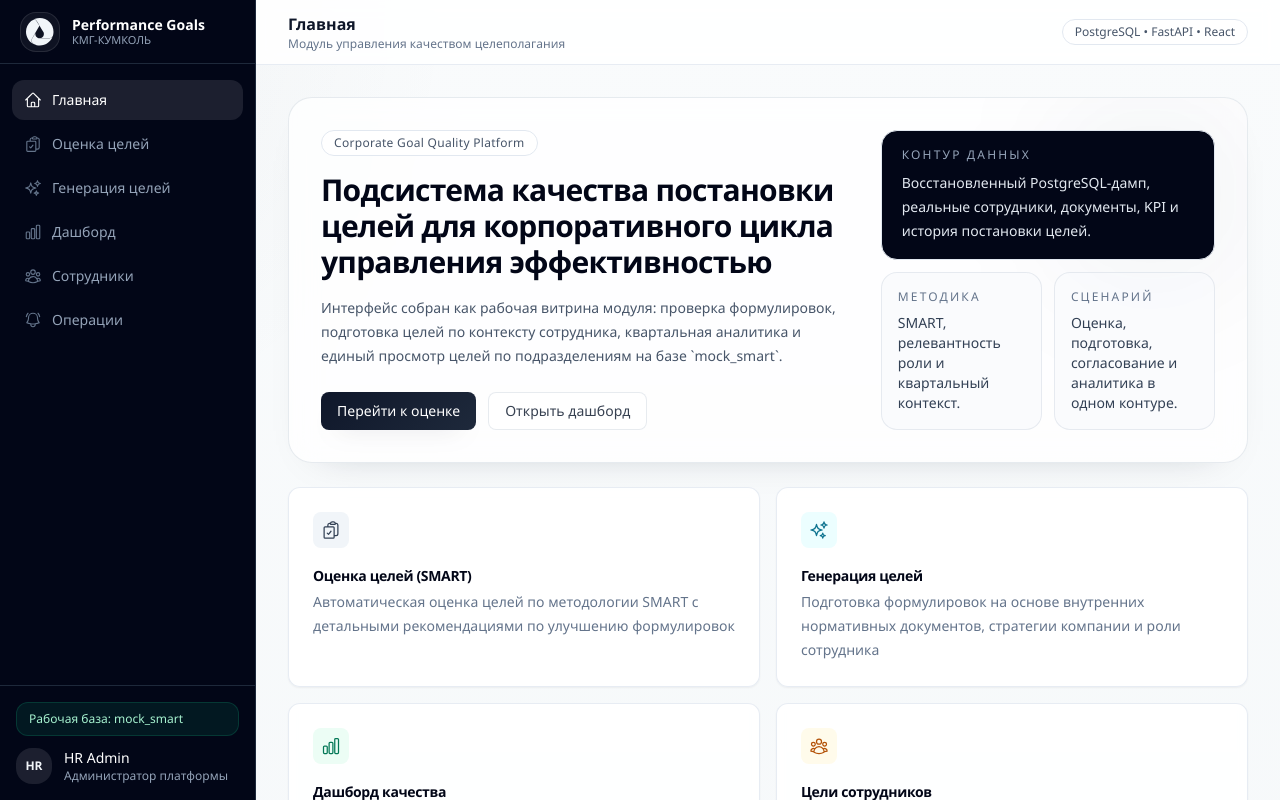
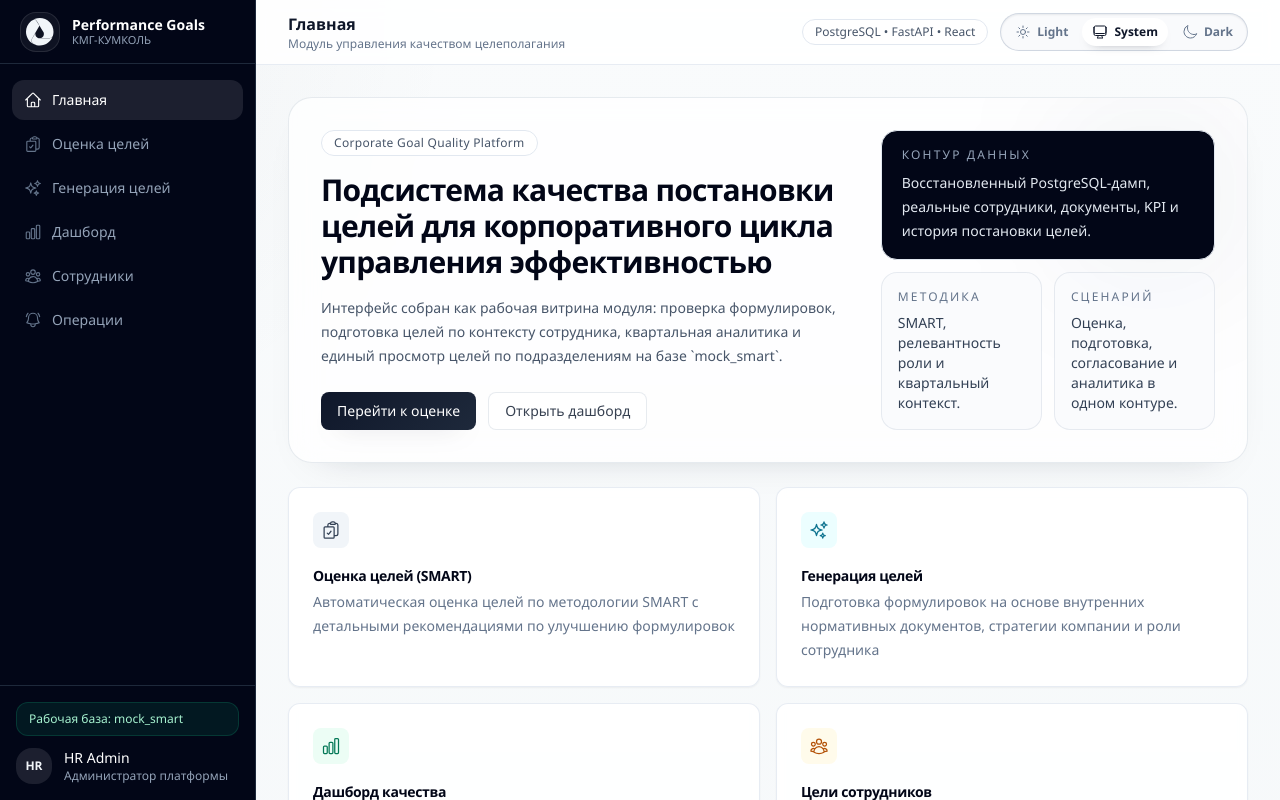
Before and after one commit to sh1dzn/HR_KMG, a React (Vite) app in the folder frontend/: page / in a window 1280 px wide. Shown: the top 800 px of the page. Built offline with nearby package versions, Linux system fonts and the light colour scheme; no server answers.

Commit message:
feat: add global dark mode with persistent theme switcher

```diff
--- a/frontend/src/App.jsx
+++ b/frontend/src/App.jsx
@@ -8,6 +8,9 @@ import {
   UserGroupIcon,
   BellAlertIcon,
   Bars3Icon,
+  ComputerDesktopIcon,
+  MoonIcon,
+  SunIcon,
   XMarkIcon,
 } from '@heroicons/react/24/outline'
 import GoalEvaluation from './pages/GoalEvaluation'
@@ -39,11 +42,73 @@ const pageTitles = {
 function App() {
   const location = useLocation()
   const [mobileMenuOpen, setMobileMenuOpen] = useState(false)
+  const [themeMode, setThemeMode] = useState('system')
+  const [systemTheme, setSystemTheme] = useState('light')
   const currentTitle = pageTitles[location.pathname] || 'HR AI Module'
+  const resolvedTheme = themeMode === 'system' ? systemTheme : themeMode
+
+  useEffect(() => {
+    const mq = window.matchMedia('(prefers-color-scheme: dark)')
+    const applySystemTheme = () => {
+      setSystemTheme(mq.matches ? 'dark' : 'light')
+    }
+    applySystemTheme()
+
+    const storedMode = localStorage.getItem('kmg-theme-mode')
+    const legacyTheme = localStorage.getItem('kmg-theme')
+    if (storedMode === 'light' || storedMode === 'dark' || storedMode === 'system') {
+      setThemeMode(storedMode)
+    } else if (legacyTheme === 'light' || legacyTheme === 'dark') {
+      setThemeMode(legacyTheme)
+    } else {
+      setThemeMode('system')
+    }
+
+    mq.addEventListener('change', applySystemTheme)
+    return () => mq.removeEventListener('change', applySystemTheme)
+  }, [])
+
+  useEffect(() => {
+    const root = document.documentElement
+    root.classList.toggle('theme-dark', resolvedTheme === 'dark')
+    localStorage.setItem('kmg-theme-mode', themeMode)
+  }, [themeMode, resolvedTheme])
 
   useEffect(() => {
     setMobileMenuOpen(false)
   }, [location.pathname])
+
+  const ThemeSwitch = ({ compact = false }) => (
+    <div className={`theme-switch ${compact ? 'theme-switch-compact' : ''}`}>
+      <button
+        type="button"
+        onClick={() => setThemeMode('light')}
+        className={`theme-mode-btn ${themeMode === 'light' ? 'theme-mode-btn-active' : ''}`}
+        title="Светлая тема"
+      >
+        <SunIcon className="h-4 w-4" />
+        {!compact && <span>Light</span>}
+      </button>
+      <button
+        type="button"
+        onClick={() => setThemeMode('system')}
+        className={`theme-mode-btn ${themeMode === 'system' ? 'theme-mode-btn-active' : ''}`}
+        title="Системная тема"
+      >
+        <ComputerDesktopIcon className="h-4 w-4" />
+        {!compact && <span>System</span>}
+      </button>
+      <button
+        type="button"
+        onClick={() => setThemeMode('dark')}
+        className={`theme-mode-btn ${themeMode === 'dark' ? 'theme-mode-btn-active' : ''}`}
+        title="Темная тема"
+      >
+        <MoonIcon className="h-4 w-4" />
+        {!compact && <span>Dark</span>}
+      </button>
+    </div>
+  )
 
   return (
     <div className="flex min-h-screen bg-transparent">
@@ -160,6 +225,9 @@ function App() {
                   React • API
                 </div>
               </div>
+              <div className="mt-3 flex justify-end">
+                <ThemeSwitch compact />
+              </div>
             </div>
 
             <div className="hidden lg:block">
@@ -168,8 +236,11 @@ function App() {
                 <div className="text-xs text-slate-500">Модуль управления качеством целеполагания</div>
               </div>
             </div>
-            <div className="hidden rounded-full border border-slate-200 bg-white px-3 py-1 text-xs font-medium text-slate-600 md:hidden lg:block">
-              PostgreSQL • FastAPI • React
+            <div className="hidden items-center gap-3 md:hidden lg:flex">
+              <div className="rounded-full border border-slate-200 bg-white px-3 py-1 text-xs font-medium text-slate-600">
+                PostgreSQL • FastAPI • React
+              </div>
+              <ThemeSwitch />
             </div>
           </div>
         </header>
--- a/frontend/src/index.css
+++ b/frontend/src/index.css
@@ -7,6 +7,8 @@
     --bg-shell: #f4f7f9;
     --bg-surface: rgba(255, 255, 255, 0.78);
     --line-soft: rgba(148, 163, 184, 0.22);
+    --text-main: #111827;
+    --header-bg: rgba(255, 255, 255, 0.85);
   }
 
   body {
@@ -15,10 +17,26 @@
       radial-gradient(circle at top left, rgba(15, 23, 42, 0.04), transparent 22%),
       radial-gradient(circle at bottom right, rgba(14, 116, 144, 0.06), transparent 28%),
       linear-gradient(180deg, #f9fbfc 0%, var(--bg-shell) 100%);
-    color: #111827;
+    color: var(--text-main);
     -webkit-font-smoothing: antialiased;
     -moz-osx-font-smoothing: grayscale;
     font-size: 14px;
+  }
+
+  .theme-dark {
+    --bg-shell: #0b1220;
+    --bg-surface: rgba(15, 23, 42, 0.72);
+    --line-soft: rgba(148, 163, 184, 0.32);
+    --text-main: #e2e8f0;
+    --header-bg: rgba(15, 23, 42, 0.88);
+    color-scheme: dark;
+  }
+
+  .theme-dark body {
+    background:
+      radial-gradient(circle at top left, rgba(14, 116, 144, 0.16), transparent 24%),
+      radial-gradient(circle at bottom right, rgba(16, 185, 129, 0.11), transparent 30%),
+      linear-gradient(180deg, #0b1220 0%, #060b14 100%);
   }
 }
 
@@ -92,6 +110,75 @@
     background: rgba(248, 250, 252, 0.72);
     border: 1px solid rgba(148, 163, 184, 0.2);
   }
+
+  .theme-switch {
+    display: inline-flex;
+    align-items: center;
+    gap: 4px;
+    padding: 4px;
+    border-radius: 999px;
+    border: 1px solid rgba(148, 163, 184, 0.4);
+    background: rgba(248, 250, 252, 0.85);
+    box-shadow: inset 0 1px 2px rgba(15, 23, 42, 0.08);
+    backdrop-filter: blur(10px);
+  }
+
+  .theme-switch-compact {
+    padding: 3px;
+  }
+
+  .theme-mode-btn {
+    display: inline-flex;
+    align-items: center;
+    justify-content: center;
+    gap: 6px;
+    height: 28px;
+    min-width: 28px;
+    padding: 0 10px;
+    border-radius: 999px;
+    color: #64748b;
+    font-size: 12px;
+    font-weight: 600;
+    transition: background-color 0.16s ease, color 0.16s ease, box-shadow 0.16s ease;
+  }
+
+  .theme-switch-compact .theme-mode-btn {
+    width: 28px;
+    min-width: 28px;
+    padding: 0;
+    gap: 0;
+  }
+
+  .theme-mode-btn:hover {
+    color: #0f172a;
+    background: rgba(255, 255, 255, 0.65);
+  }
+
+  .theme-mode-btn-active {
+    color: #0f172a;
+    background: #ffffff;
+    box-shadow: 0 6px 12px -10px rgba(15, 23, 42, 0.55);
+  }
+
+  .theme-dark .theme-switch {
+    background: rgba(15, 23, 42, 0.8);
+    border-color: rgba(71, 85, 105, 0.72);
+  }
+
+  .theme-dark .theme-mode-btn {
+    color: #94a3b8;
+  }
+
+  .theme-dark .theme-mode-btn:hover {
+    color: #e2e8f0;
+    background: rgba(51, 65, 85, 0.5);
+  }
+
+  .theme-dark .theme-mode-btn-active {
+    color: #e2e8f0;
+    background: #1e293b;
+    box-shadow: 0 10px 22px -16px rgba(14, 165, 233, 0.8);
+  }
 }
 
 ::-webkit-scrollbar {
@@ -112,6 +199,76 @@
   background: #9ca3af;
 }
 
+.theme-dark ::-webkit-scrollbar-thumb {
+  background: #334155;
+}
+
+.theme-dark ::-webkit-scrollbar-thumb:hover {
+  background: #475569;
+}
+
+/* Global utility overrides for dark mode without rewriting every page */
+.theme-dark .bg-white {
+  background-color: rgba(15, 23, 42, 0.78) !important;
+}
+
+.theme-dark .bg-gray-50,
+.theme-dark .bg-slate-50,
+.theme-dark .bg-slate-50\/70,
+.theme-dark .bg-slate-50\/80 {
+  background-color: rgba(15, 23, 42, 0.62) !important;
+}
+
+.theme-dark .text-gray-900,
+.theme-dark .text-slate-900,
+.theme-dark .text-slate-950 {
+  color: #e2e8f0 !important;
+}
+
+.theme-dark .text-gray-700,
+.theme-dark .text-gray-600,
+.theme-dark .text-slate-700,
+.theme-dark .text-slate-600 {
+  color: #cbd5e1 !important;
+}
+
+.theme-dark .text-gray-500,
+.theme-dark .text-slate-500,
+.theme-dark .text-slate-400 {
+  color: #94a3b8 !important;
+}
+
+.theme-dark .border-gray-200,
+.theme-dark .border-slate-200,
+.theme-dark .border-slate-200\/80 {
+  border-color: rgba(71, 85, 105, 0.65) !important;
+}
+
+.theme-dark .bg-white\/85 {
+  background-color: var(--header-bg) !important;
+}
+
+.theme-dark .btn-secondary {
+  color: #dbeafe;
+  background: rgba(15, 23, 42, 0.72);
+  border-color: rgba(71, 85, 105, 0.68);
+}
+
+.theme-dark .btn-secondary:hover:not(:disabled) {
+  background: rgba(30, 41, 59, 0.82);
+}
+
+.theme-dark .input-field,
+.theme-dark .select-field {
+  color: #e2e8f0;
+  background: rgba(15, 23, 42, 0.82);
+  border-color: rgba(71, 85, 105, 0.7);
+}
+
+.theme-dark .input-field::placeholder {
+  color: #64748b;
+}
+
 @media (prefers-reduced-motion: reduce) {
   *, *::before, *::after {
     animation-duration: 0.01ms !important;
```
